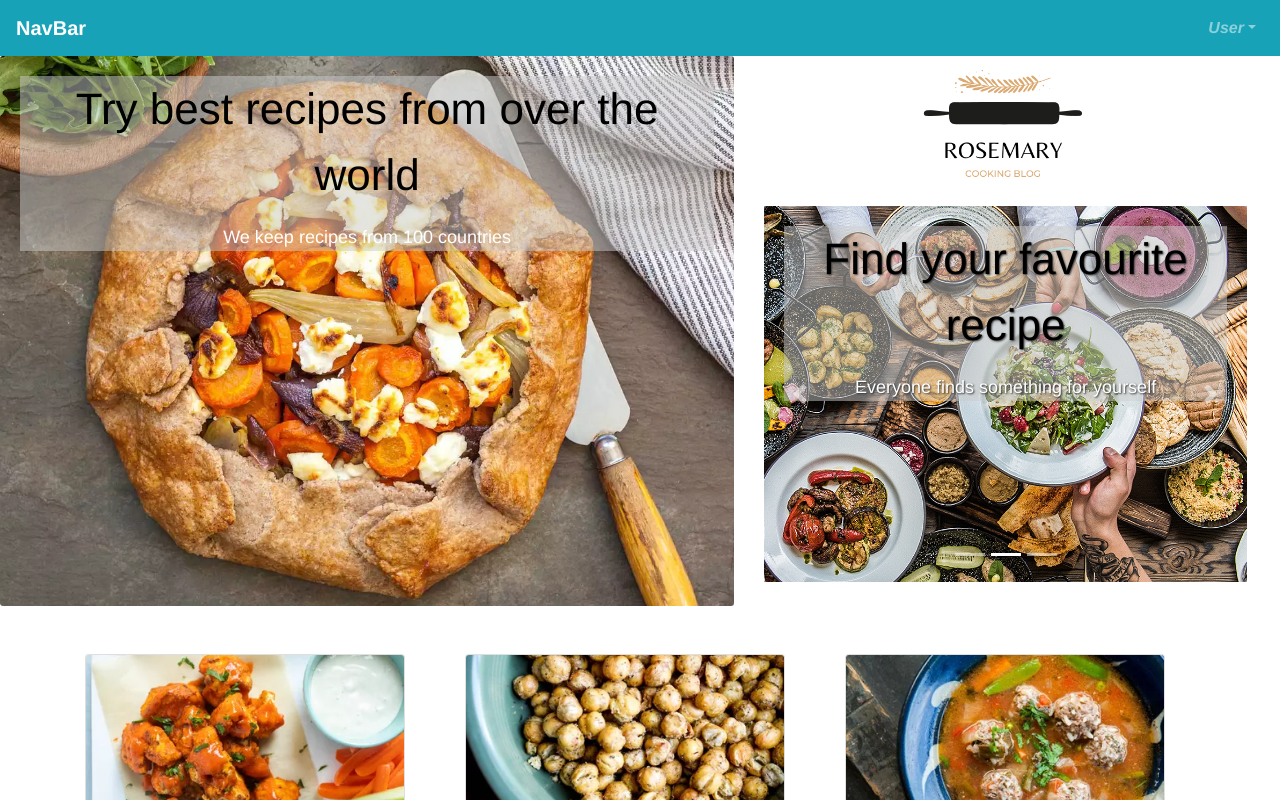
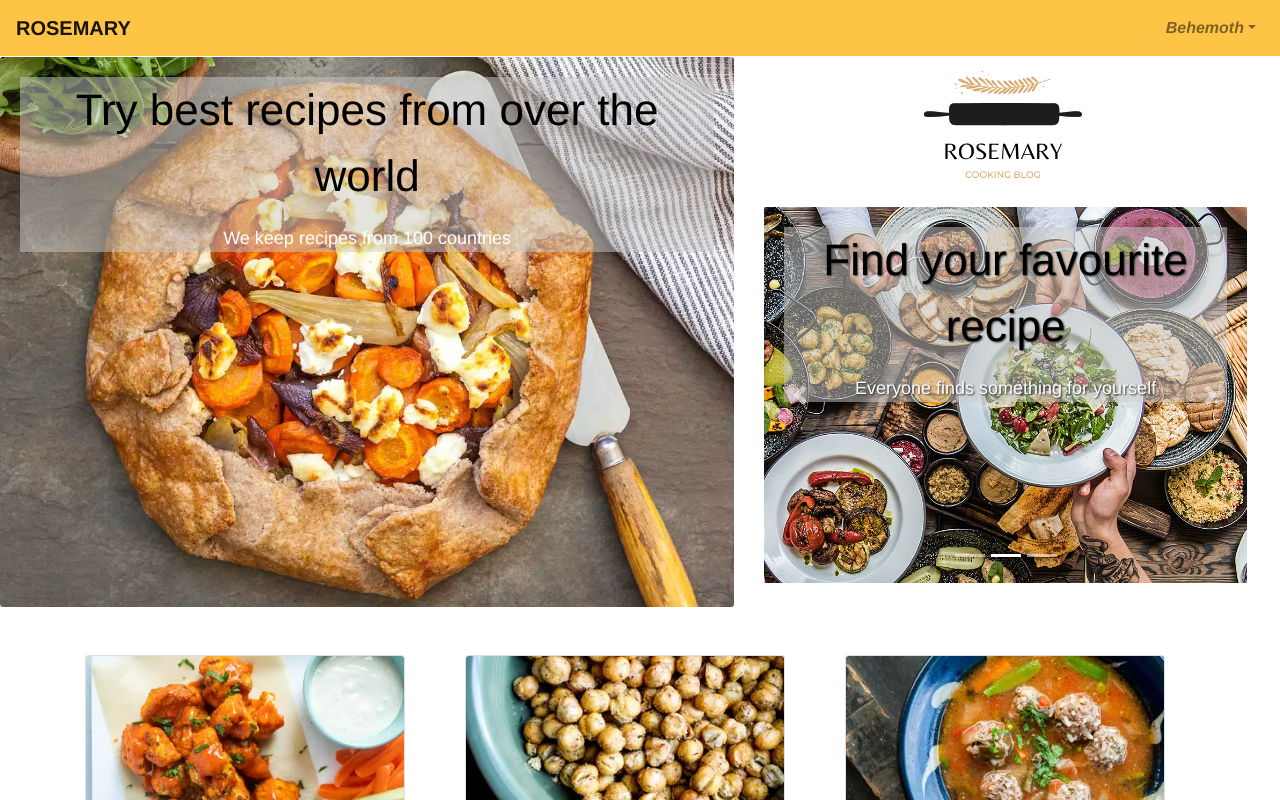
Before and after one commit to gasheva/cooking-site, a Vue app: page /recipes in a window 1280 px wide. Built offline with nearby package versions, Linux system fonts and the light colour scheme.

Commit message:
feat: style header. Add mock user

```diff
--- a/src/App.vue
+++ b/src/App.vue
@@ -1,6 +1,6 @@
 <template>
     <div id="app" class="scrollable">
-        <header>
+        <header class="homepage-header">
             <Header></Header>
         </header>
         <main>
@@ -26,6 +26,13 @@ export default {
 
 <style lang="scss">
 
+.homepage-header {
+    position: sticky;
+    top: 0;
+    z-index: 1000;
+    border-bottom: 1px solid white;
+}
+
 #app {
     font-family: Avenir, Helvetica, Arial, sans-serif;
     -webkit-font-smoothing: antialiased;
--- a/src/components/app/TheHeader.vue
+++ b/src/components/app/TheHeader.vue
@@ -1,7 +1,7 @@
 <template>
-    <div>
-        <b-navbar toggleable="lg" type="dark" variant="info">
-            <b-navbar-brand :to="{name:'Home'}">NavBar</b-navbar-brand>
+    <div class="header-wrapper">
+        <b-navbar toggleable="lg" type="light" variant="info">
+            <b-navbar-brand :to="{name:'Home'}">Rosemary</b-navbar-brand>
             <b-navbar-toggle target="nav-collapse"></b-navbar-toggle>
 
             <b-collapse id="nav-collapse" is-nav>
@@ -17,9 +17,9 @@
                     <!--                        <b-dropdown-item href="#">RU</b-dropdown-item>-->
                     <!--                    </b-nav-item-dropdown>-->
 
-                    <b-nav-item-dropdown right v-if="isAuth">
+                    <b-nav-item-dropdown class="header-wrapper_user" right v-if="isAuth">
                         <template #button-content>
-                            <em>User</em>
+                            <em>{{ user.login }}</em>
                         </template>
                         <b-dropdown-item :to="{name:'Profile'}">Profile</b-dropdown-item>
                         <b-dropdown-item :to="{name:'Favorites'}">Favorites</b-dropdown-item>
@@ -44,8 +44,14 @@ export default {
         isAuth() {
             return this.$store.getters.isAuth;
         },
+        user() {
+            return this.$store.getters.user;
+        },
     },
-    methods:  {
+    mounted() {
+        this.$store.dispatch('getUserInfo');
+    },
+    methods: {
         signOut() {
             this.$log('Sign out');
         },
@@ -59,6 +65,18 @@ export default {
 };
 </script>
 
-<style scoped>
+<style lang="scss" scoped>
+.header-wrapper {
+    .navbar-brand {
+        text-transform: uppercase;
+    }
 
+    .navbar {
+        background-color: $yellow !important;
+    }
+
+    &_user {
+        outline: none !important;
+    }
+}
 </style>
--- a/src/store/index.js
+++ b/src/store/index.js
@@ -7,8 +7,17 @@ export default new Vuex.Store({
     state:     {},
     getters:   {
         isAuth: state => true,
+        user:   state => ({
+            id:    '1',
+            login: 'Behemoth',
+            email: 'behemoth87@m.ru',
+        }),
     },
     mutations: {},
-    actions:   {},
+    actions:   {
+        async getUserInfo() {
+
+        },
+    },
     modules:   {},
 });
```
